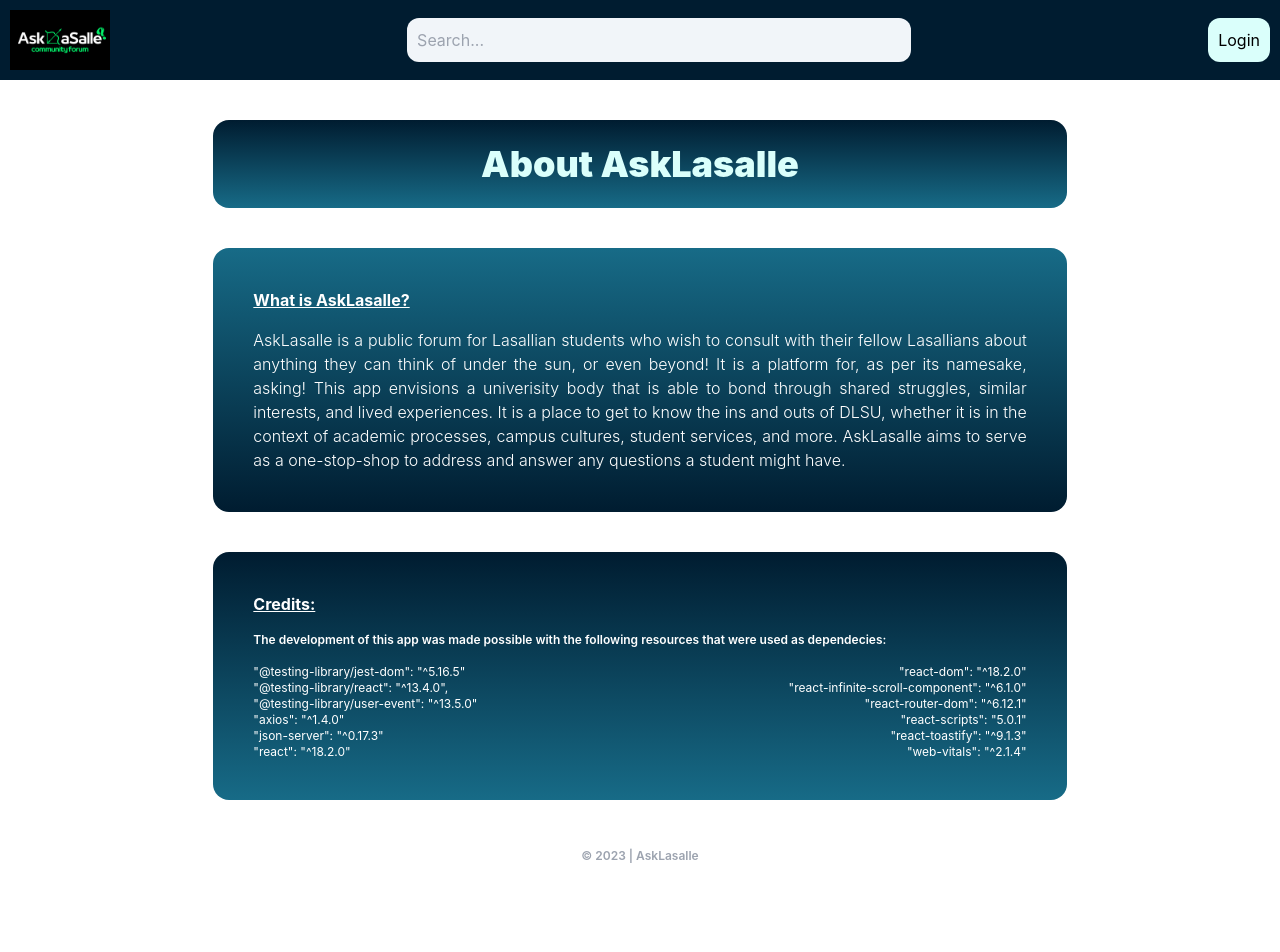
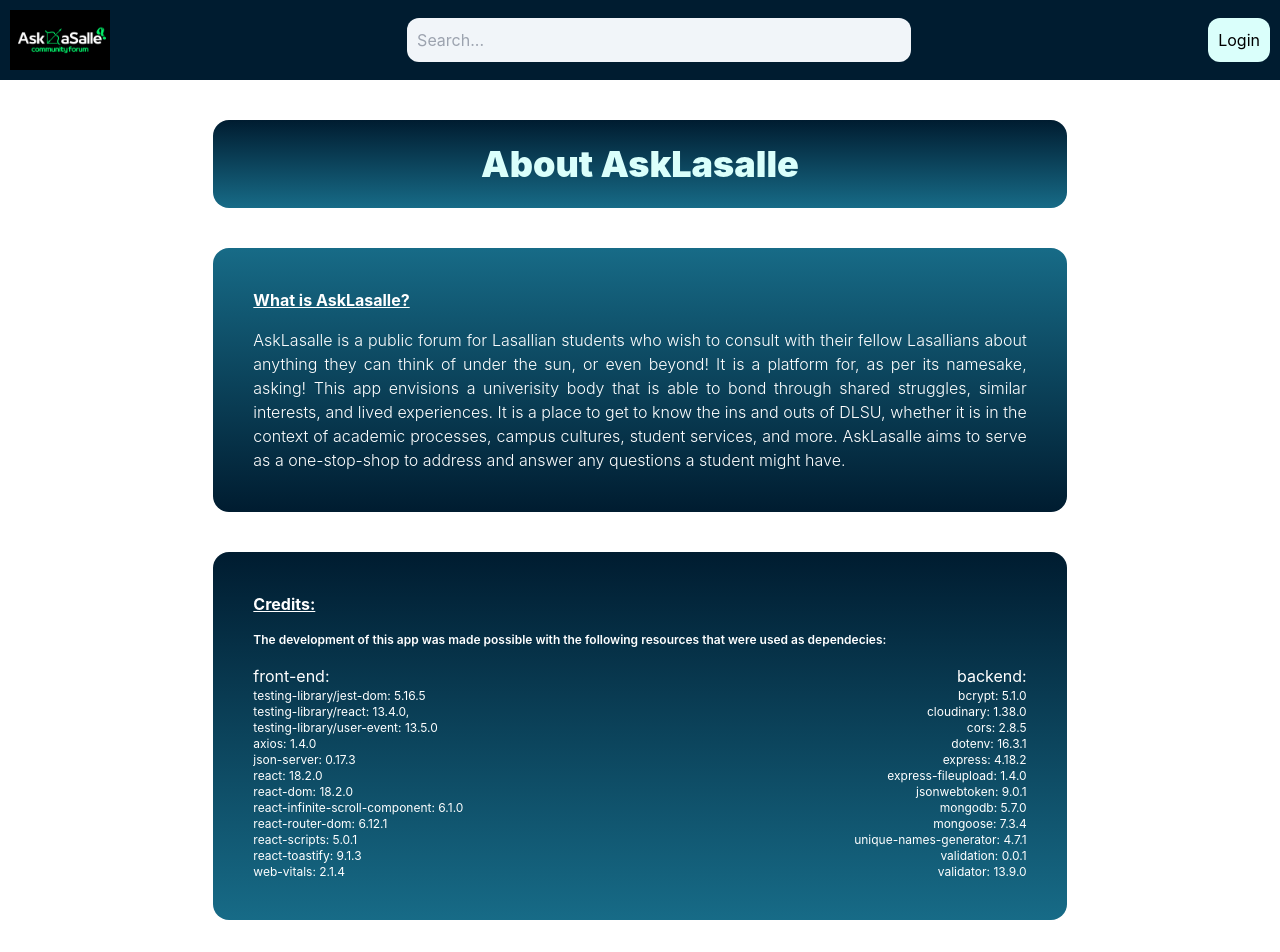
Before and after one commit to Ethea2/asklasalle, a React (Create React App) app in the folder views/: page /about in a window 1280 px wide. Shown: the top 952 px of the page. Before the commit the page ends 912 px from the top, so only its background shows below. Built offline with nearby package versions, Linux system fonts and the light colour scheme; no server answers.

Commit message:
added: more dependecy in aboutpage

```diff
--- a/views/src/pages/About.js
+++ b/views/src/pages/About.js
@@ -3,10 +3,10 @@ import Navbar from "../components/Navbar"
 const About = () => {
     return (
         <>
-            <Navbar/>
+            <Navbar />
 
             <div className="header" class="w-2/3 flex mt-10 m-auto p-6 justify-center bg-gradient-to-b from-dark-navy to-teal rounded-2xl">
-               <p class="text-4xl font-black text-sky">About AskLasalle</p>
+                <p class="text-4xl font-black text-sky">About AskLasalle</p>
             </div>
 
             <div className="body-1" class="w-2/3 flex flex-col mt-10 mb-10 m-auto p-6 justify-center bg-gradient-to-b from-teal to-dark-navy rounded-2xl">
@@ -22,20 +22,34 @@ const About = () => {
                         <p class="mb-4 text-xs text-white font-semibold">The development of this app was made possible with the following resources that were used as dependecies:</p>
                         <div className="container" class="m-auto justify-between flex flex-row">
                             <div className="left-cont" class="text-xs text-white">
-                                    <p>"@testing-library/jest-dom": "^5.16.5"</p>
-                                    <p>"@testing-library/react": "^13.4.0",</p>
-                                    <p>"@testing-library/user-event": "^13.5.0"</p>
-                                    <p>"axios": "^1.4.0"</p>
-                                    <p>"json-server": "^0.17.3"</p>
-                                    <p>"react": "^18.2.0"</p>
+                                <p className="text-base">front-end:</p>
+                                <p>testing-library/jest-dom: 5.16.5</p>
+                                <p>testing-library/react: 13.4.0,</p>
+                                <p>testing-library/user-event: 13.5.0</p>
+                                <p>axios: 1.4.0</p>
+                                <p>json-server: 0.17.3</p>
+                                <p>react: 18.2.0</p>
+                                <p>react-dom: 18.2.0</p>
+                                <p>react-infinite-scroll-component: 6.1.0</p>
+                                <p> react-router-dom: 6.12.1</p>
+                                <p>react-scripts: 5.0.1</p>
+                                <p>react-toastify: 9.1.3</p>
+                                <p>web-vitals: 2.1.4</p>
                             </div>
                             <div className="right-cont" class="text-xs text-white text-end">
-                                    <p>"react-dom": "^18.2.0"</p>
-                                    <p>"react-infinite-scroll-component": "^6.1.0"</p>
-                                    <p> "react-router-dom": "^6.12.1"</p>
-                                    <p>"react-scripts": "5.0.1"</p>
-                                    <p>"react-toastify": "^9.1.3"</p>
-                                    <p>"web-vitals": "^2.1.4"</p>
+                                <p className="text-base">backend:</p>
+                                <p>bcrypt: 5.1.0</p>
+                                <p>cloudinary: 1.38.0</p>
+                                <p>cors: 2.8.5</p>
+                                <p>dotenv: 16.3.1</p>
+                                <p>express: 4.18.2</p>
+                                <p>express-fileupload: 1.4.0</p>
+                                <p>jsonwebtoken: 9.0.1</p>
+                                <p>mongodb: 5.7.0</p>
+                                <p>mongoose: 7.3.4</p>
+                                <p>unique-names-generator: 4.7.1</p>
+                                <p>validation: 0.0.1</p>
+                                <p>validator: 13.9.0</p>
                             </div>
                         </div>
                     </div>
```
